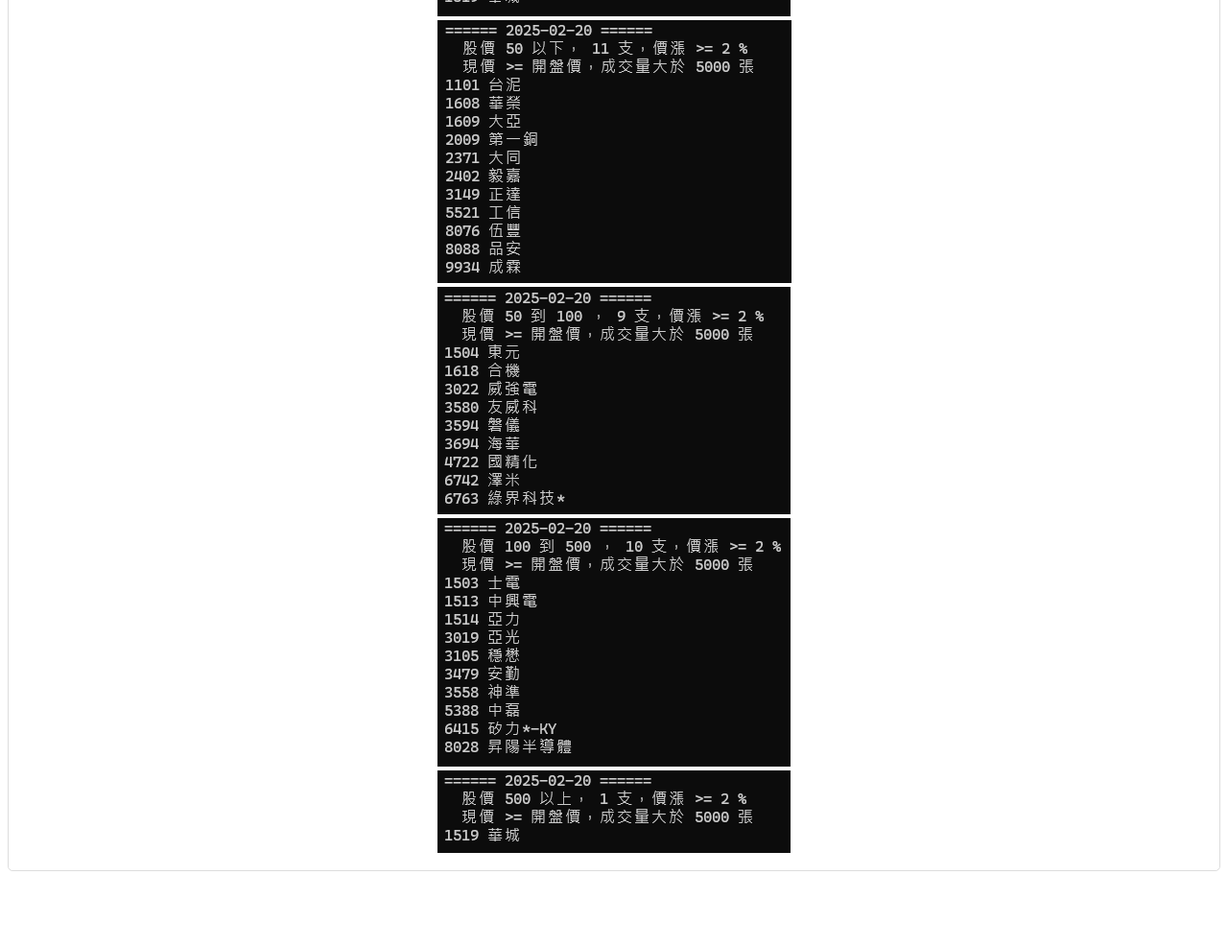
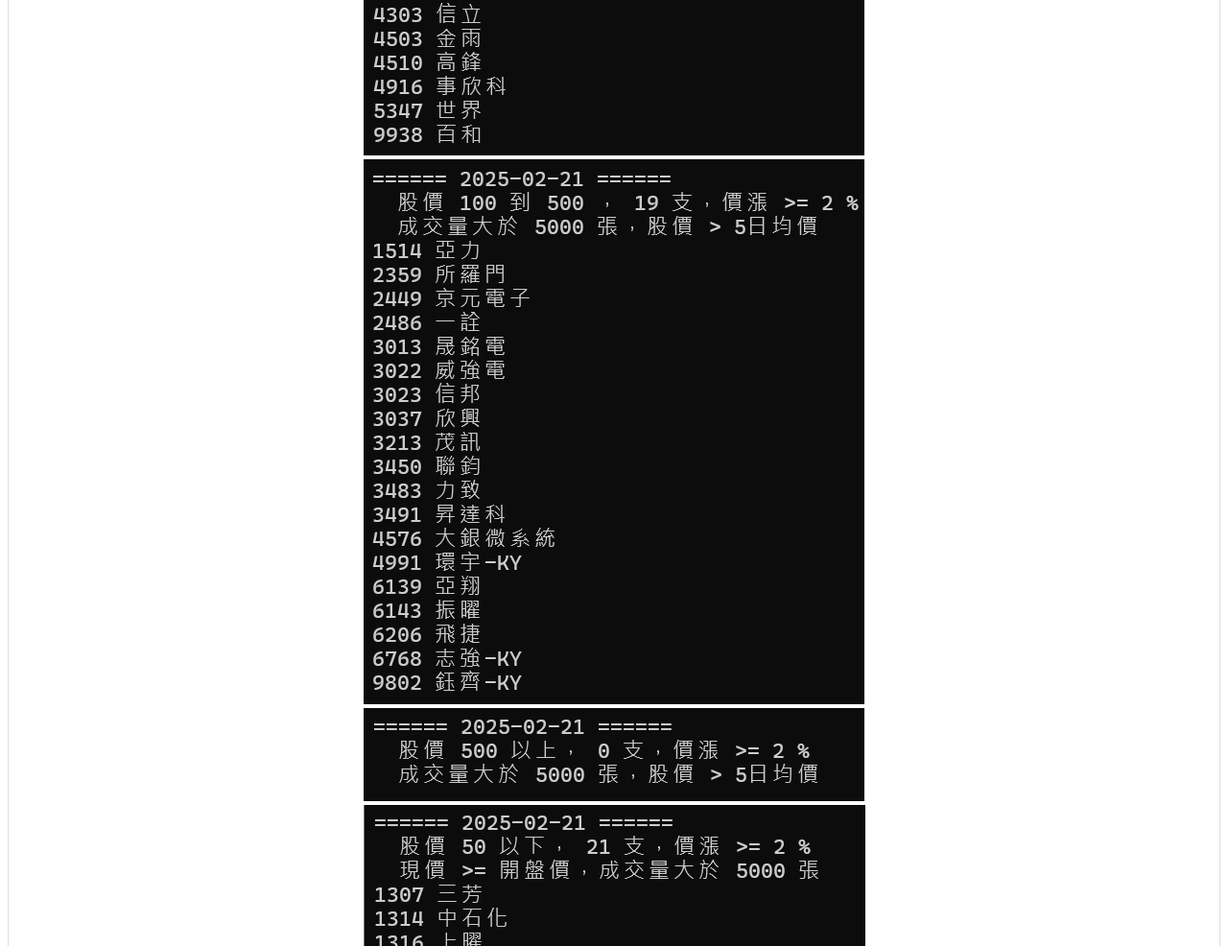
Before and after one commit to kidpal/kidpal.github.io, a plain HTML site: page index.html in a window 1280 px wide. Shown: the part 1226-2212 px from the top of the page at 96% size. Before the commit the page ends 2142 px from the top, so only its background shows below. Drawn offline with Linux system fonts and the light colour scheme.

Commit message:
20250221盤後

```diff
--- a/index.html
+++ b/index.html
@@ -62,42 +62,42 @@
 		-->
 		<tr><td align="center">
 		<picture>
-		  <img src="./analysis/2025-2-20-1.png" style="max-width:100%;height:auto;" alt="">
+		  <img src="./analysis/2025-2-21-1.png" style="max-width:100%;height:auto;" alt="">
 		</picture>
 		</td></tr>
 		<tr><td align="center">
 		<picture>
-		  <img src="./analysis/2025-2-20-2.png" style="max-width:100%;height:auto;" alt="">
+		  <img src="./analysis/2025-2-21-2.png" style="max-width:100%;height:auto;" alt="">
 		</picture>
 		</td></tr>
 		<tr><td align="center">
 		<picture>
-		  <img src="./analysis/2025-2-20-3.png" style="max-width:100%;height:auto;" alt="">
+		  <img src="./analysis/2025-2-21-3.png" style="max-width:100%;height:auto;" alt="">
 		</picture>
 		</td></tr>
 		<tr><td align="center">
 		<picture>
-		  <img src="./analysis/2025-2-20-4.png" style="max-width:100%;height:auto;" alt="">
+		  <img src="./analysis/2025-2-21-4.png" style="max-width:100%;height:auto;" alt="">
 		</picture>
 		</td></tr>
 		<tr><td align="center">
 		<picture>
-		  <img src="./analysis/2025-2-20-5.png" style="max-width:100%;height:auto;" alt="">
+		  <img src="./analysis/2025-2-21-5.png" style="max-width:100%;height:auto;" alt="">
 		</picture>
 		</td></tr>
 		<tr><td align="center">
 		<picture>
-		  <img src="./analysis/2025-2-20-6.png" style="max-width:100%;height:auto;" alt="">
+		  <img src="./analysis/2025-2-21-6.png" style="max-width:100%;height:auto;" alt="">
 		</picture>
 		</td></tr>
 		<tr><td align="center">
 		<picture>
-		  <img src="./analysis/2025-2-20-7.png" style="max-width:100%;height:auto;" alt="">
+		  <img src="./analysis/2025-2-21-7.png" style="max-width:100%;height:auto;" alt="">
 		</picture>
 		</td></tr>
 		<tr><td align="center">
 		<picture>
-		  <img src="./analysis/2025-2-20-8.png" style="max-width:100%;height:auto;" alt="">
+		  <img src="./analysis/2025-2-21-8.png" style="max-width:100%;height:auto;" alt="">
 		</picture>
 		</td></tr>
 		</table>
```
Also changed, not shown: analysis/2025-2-21-1.png (added), analysis/2025-2-21-2.png (added), analysis/2025-2-21-3.png (added), analysis/2025-2-21-4.png (added), analysis/2025-2-21-5.png (added), analysis/2025-2-21-6.png (added), analysis/2025-2-21-7.png (added), analysis/2025-2-21-8.png (added).
